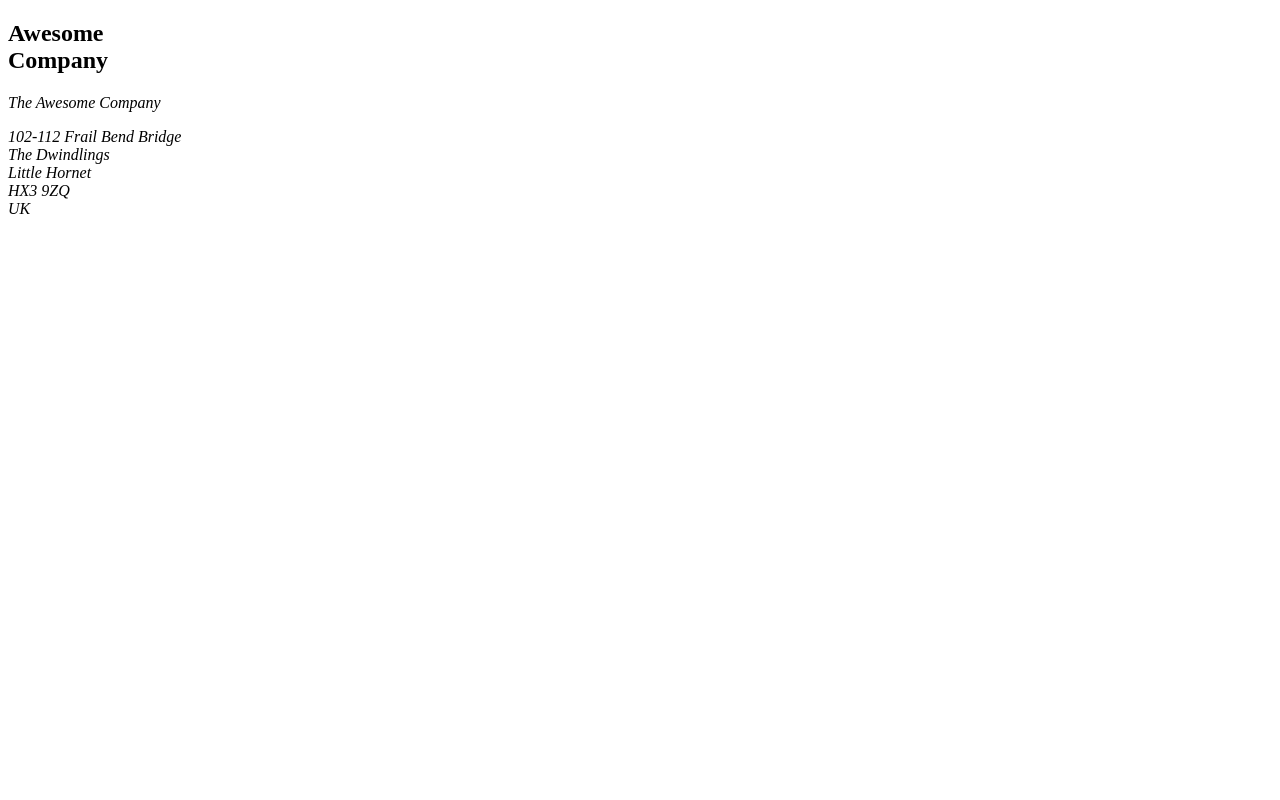
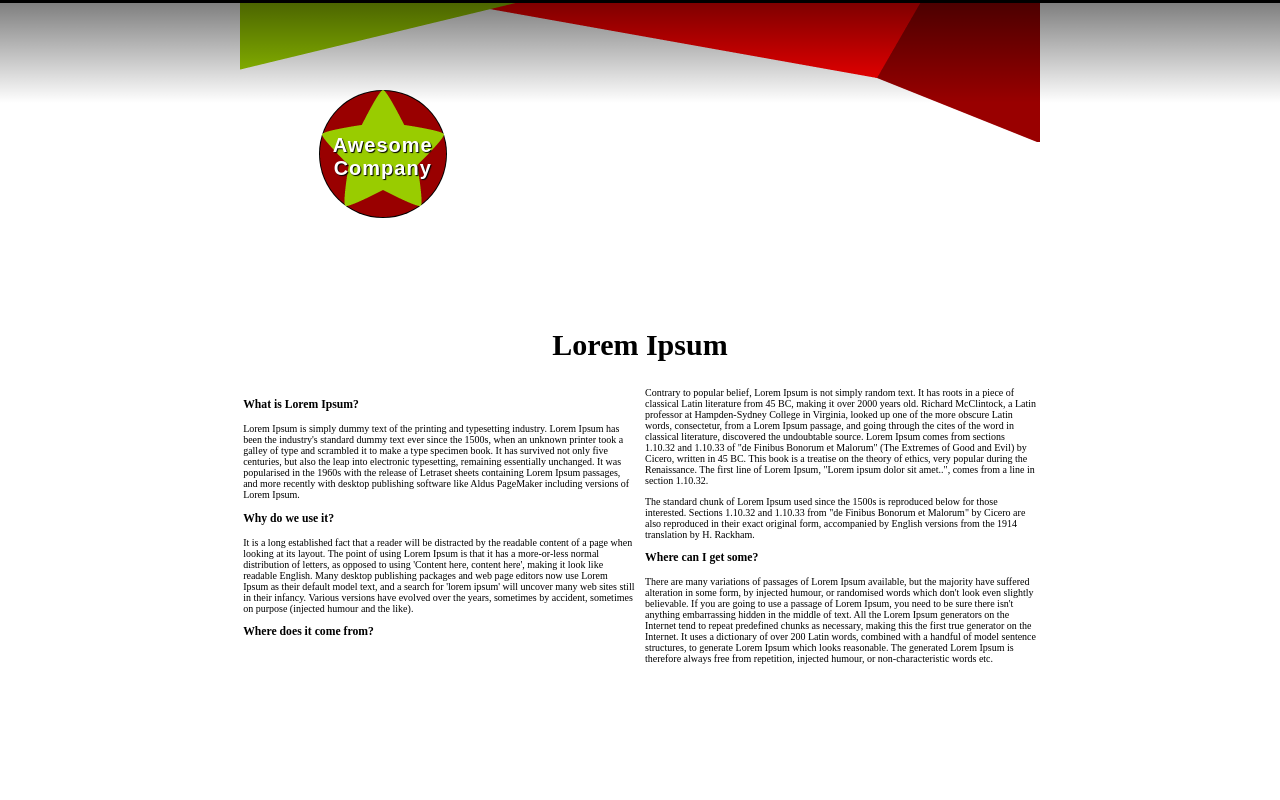
Before and after one commit to NoahSewBSU/CS408_M6.2, a website: page index.html in a window 1280 px wide. Shown: the top 800 px of the page. Drawn offline with Linux system fonts and the light colour scheme.

Commit message:
added basic structure for lettering

```diff
--- a/css/style.css
+++ b/css/style.css
@@ -7,6 +7,9 @@ html {
 }
 
 body {
+  display: flexbox;
+  justify-content: center;
+  align-items: center;
   margin: 0;
   background: #ccc;
 }
@@ -39,3 +42,111 @@ h1 {
 }
 
 /* Your CSS below here */
+
+/* THE BACKGROUND */
+
+.background {
+
+  /* Setup block to cover whole page */
+  display: block;
+  width: 100%;
+  height: 100%;
+  position: relative;
+  background-color: whitesmoke;
+
+  /* Back-up image */
+  background:
+    url('../img/top-image.png') top no-repeat;
+
+  /* Images for top and bottom, and gradient*/
+  background:
+    url('../img/top-image.png') top no-repeat,
+    url('../img/bottom-image.png') bottom no-repeat;
+
+  /* Black borders */
+  border-top: 1mm black solid;
+  border-bottom: 1mm black solid;
+}
+
+/* Gradients for top and bottom - position */
+.background::before,
+.background::after {
+  content: '';
+  position: absolute;
+  left: 0;
+  right: 0;
+  height: 100px;
+}
+
+/* Gradients for top and bottom - top */
+.background::before {
+  top: 0;
+  background: linear-gradient(to bottom, rgb(0,0,0,0.5),rgb(0,0,0,0));
+}
+
+/* Gradients for top and bottom - bottom */
+.background::after {
+  bottom: 0;
+  background: linear-gradient(to top, rgba(0, 0, 0, 0.5), rgba(0, 0, 0, 0));
+}
+
+/* THE LOGO */
+.company-logo{
+  display: block;
+  width: 126;
+  height: 126;
+  position: absolute;
+  top: 12mm;
+  right: 20mm;
+  background: url('../img/logo.png') no-repeat;
+
+  /* Cross-browser friendly shadow */
+  background-color: black;
+  border-radius: 50%;
+
+  /* Comment out shadow */
+
+  /*background-size: cover;
+  border-radius: 50%;
+  border: 1px solid black;
+  box-shadow: 0 0 5px black;*/
+
+}
+
+
+/* THE BODY */
+
+.letter {
+  position: relative;
+  top: 300px;
+  font: 10px "Times New Roman";
+}
+
+.text {
+  color: black;
+  column-count: 2;
+}
+
+.title {
+  text-align: center;
+  column-count: 1;
+  font-size: 30px;
+
+  height: 70%;
+  width: 100%;
+  display: flex;
+  justify-content: center;
+  align-items: center;
+
+}
+
+#preface{
+  font-size: 10px;
+  underline: true;
+
+}
+
+#quote {
+  size: 10px;
+  italics: true;
+}
--- a/index.html
+++ b/index.html
@@ -3,13 +3,39 @@
   <head>
     <meta charset="utf-8">
     <meta name="viewport" content="width=device-width">
+    <meta name="description" content="Fancy letterheaded paper">
+    <meta name="author" content="The Awesome Company">
+    <link rel="stylesheet" href="css/style.css">
+    <link rel="icon" href="favicon.ico">
     <title>Fancy letterheaded paper</title>
 
   </head>
-  <body>
+  <body class="background">
 
     <article>
-      <h1>Awesome<br>Company</h1>
+      <h1 class="company-logo">Awesome<br>Company</h1>
+
+      <div class="letter">
+        <h2 class="title"> Lorem Ipsum</h2>
+        <div class="text">
+          <h3>What is Lorem Ipsum?</h3>
+          <p>Lorem Ipsum is simply dummy text of the printing and typesetting industry. Lorem Ipsum has been the industry's standard dummy text ever since the 1500s, when an unknown printer took a galley of type and scrambled it to make a type specimen book. It has survived not only five centuries, but also the leap into electronic typesetting, remaining essentially unchanged. It was popularised in the 1960s with the release of Letraset sheets containing Lorem Ipsum passages, and more recently with desktop publishing software like Aldus PageMaker including versions of Lorem Ipsum.
+          </p>
+
+          <h3>Why do we use it?</h3>
+          <p>It is a long established fact that a reader will be distracted by the readable content of a page when looking at its layout. The point of using Lorem Ipsum is that it has a more-or-less normal distribution of letters, as opposed to using 'Content here, content here', making it look like readable English. Many desktop publishing packages and web page editors now use Lorem Ipsum as their default model text, and a search for 'lorem ipsum' will uncover many web sites still in their infancy. Various versions have evolved over the years, sometimes by accident, sometimes on purpose (injected humour and the like).</p>
+
+          <h3>Where does it come from?</h3>
+          <p>Contrary to popular belief, Lorem Ipsum is not simply random text. It has roots in a piece of classical Latin literature from 45 BC, making it over 2000 years old. Richard McClintock, a Latin professor at Hampden-Sydney College in Virginia, looked up one of the more obscure Latin words, consectetur, from a Lorem Ipsum passage, and going through the cites of the word in classical literature, discovered the undoubtable source. Lorem Ipsum comes from sections 1.10.32 and 1.10.33 of "de Finibus Bonorum et Malorum" (The Extremes of Good and Evil) by Cicero, written in 45 BC. This book is a treatise on the theory of ethics, very popular during the Renaissance. The first line of Lorem Ipsum, "Lorem ipsum dolor sit amet..", comes from a line in section 1.10.32.</p>
+
+          <p>The standard chunk of Lorem Ipsum used since the 1500s is reproduced below for those interested. Sections 1.10.32 and 1.10.33 from "de Finibus Bonorum et Malorum" by Cicero are also reproduced in their exact original form, accompanied by English versions from the 1914 translation by H. Rackham.</p>
+
+          <h3>Where can I get some?</h3>
+          <p>There are many variations of passages of Lorem Ipsum available, but the majority have suffered alteration in some form, by injected humour, or randomised words which don't look even slightly believable. If you are going to use a passage of Lorem Ipsum, you need to be sure there isn't anything embarrassing hidden in the middle of text. All the Lorem Ipsum generators on the Internet tend to repeat predefined chunks as necessary, making this the first true generator on the Internet. It uses a dictionary of over 200 Latin words, combined with a handful of model sentence structures, to generate Lorem Ipsum which looks reasonable. The generated Lorem Ipsum is therefore always free from repetition, injected humour, or non-characteristic words etc.</p>
+        </div>
+      </div>
+
+
 
       <address>
         <p>The Awesome Company</p>
```
Also changed, not shown: README.md.
